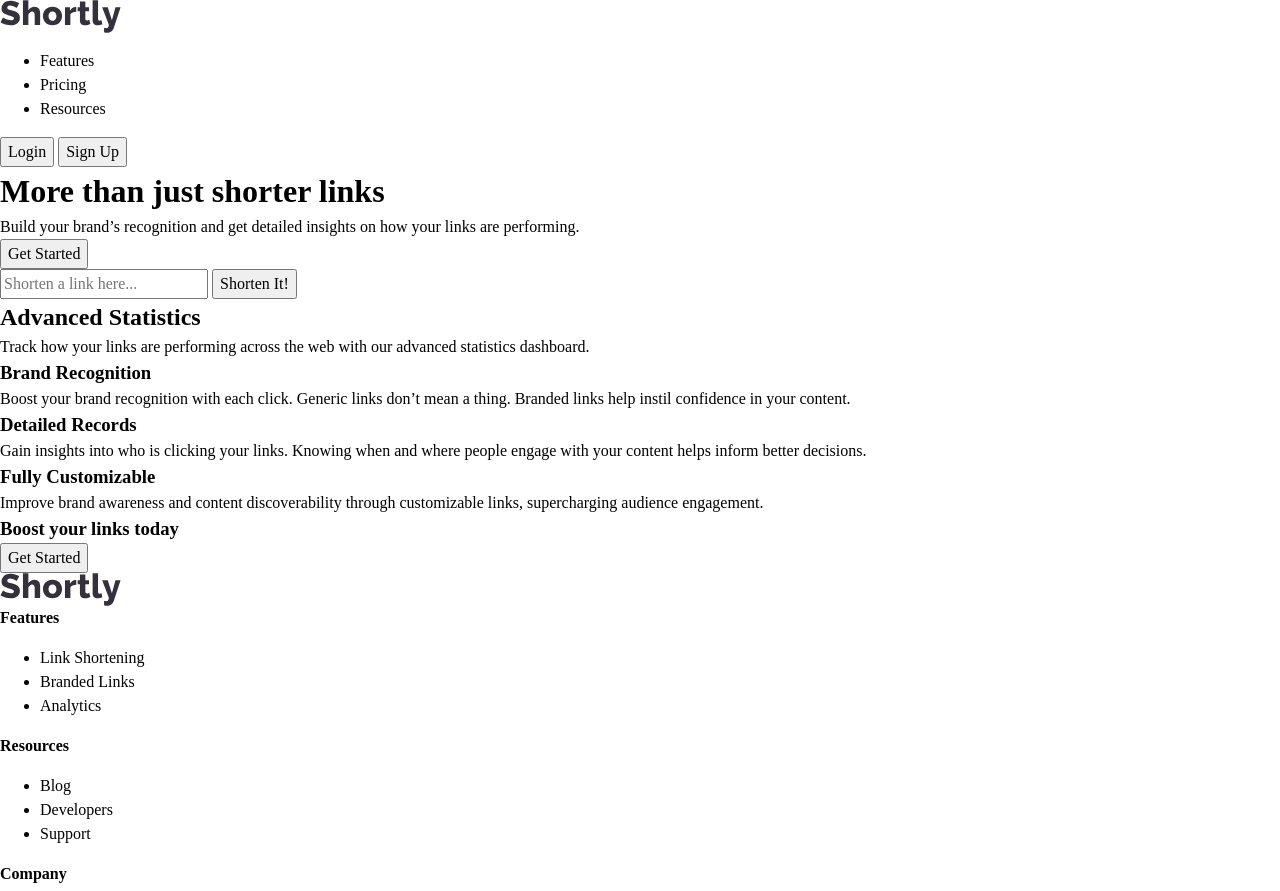
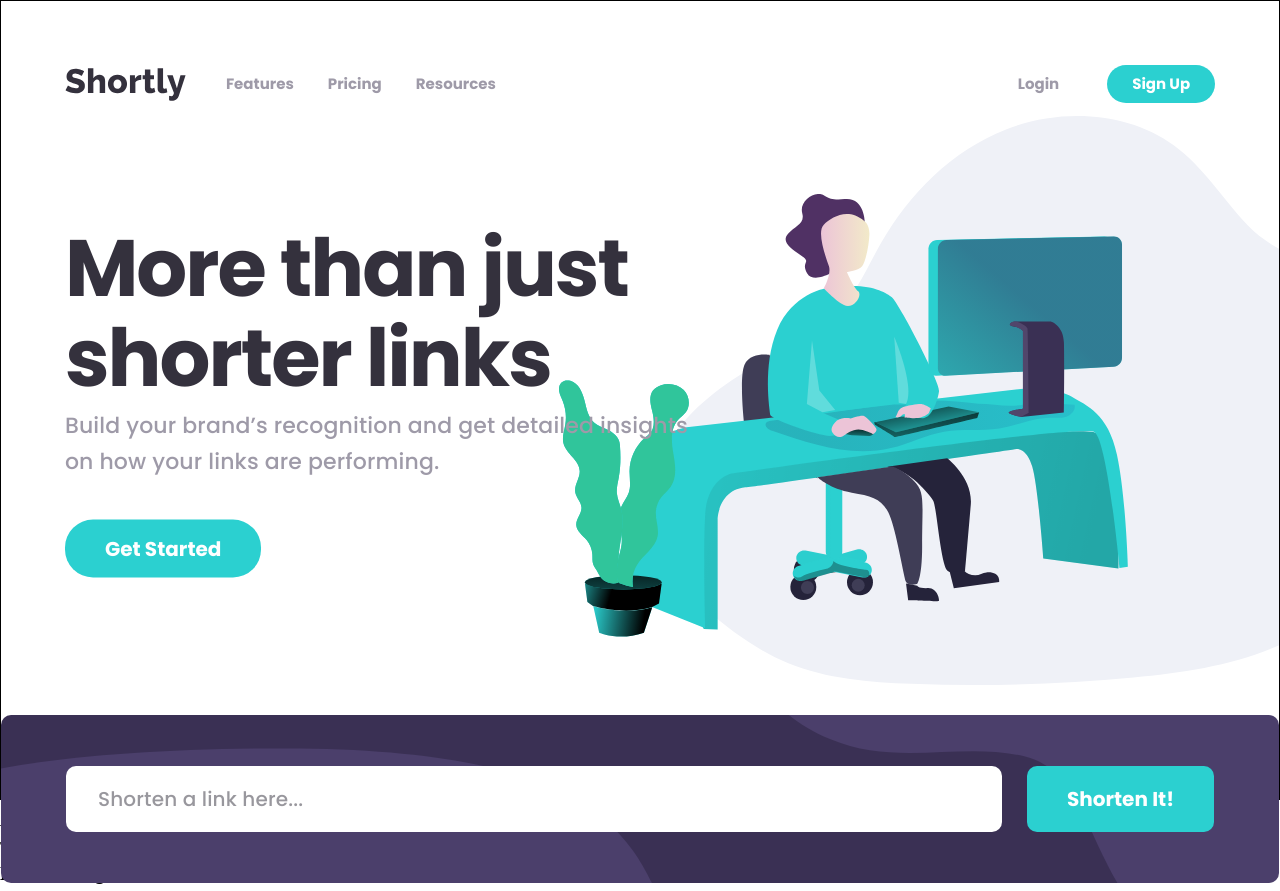
Before and after one commit to kristijan-kresic-hvar/url_shortening_challenge, a plain HTML site: page index.html in a window 1280 px wide. Shown: the top 891 px of the page. Drawn offline with Linux system fonts and the light colour scheme.

Commit message:
Header styles

```diff
--- /dev/null
+++ b/assets/scss/header/__header.scss
@@ -0,0 +1,119 @@
+.header {
+  width: 100%;
+  min-height: 800px;
+  background: url("../images/working_with_computer.svg");
+  background-repeat: no-repeat;
+  background-position: 100% center;
+  background-size: 45rem;
+  border: 1px solid black;
+  position: relative;
+
+  &__content {
+    position: absolute;
+    top: 50%;
+    transform: translateY(-50%);
+    width: 25%;
+    min-width: 635px;
+
+    h1 {
+      font-family: Poppins;
+      font-style: normal;
+      font-weight: bold;
+      font-size: 80px;
+      line-height: 90px;
+      letter-spacing: -2px;
+      color: #34313d;
+    }
+
+    p {
+      font-family: Poppins;
+      font-style: normal;
+      font-weight: 500;
+      font-size: 22px;
+      line-height: 36px;
+      letter-spacing: 0.15px;
+      color: #9e9aa8;
+      margin-top: 5px;
+    }
+
+    &__cta {
+      margin-top: 40px;
+      border: none;
+      outline-color: transparent;
+      background: #2bd0d0;
+      border-radius: 28px;
+      padding: 14px 40px;
+      font-family: Poppins;
+      font-style: normal;
+      font-weight: bold;
+      font-size: 20px;
+      line-height: 30px;
+      color: #ffffff;
+      cursor: pointer;
+    }
+  }
+
+  &__shortener_box {
+    position: absolute;
+    bottom: calc(168px / -2);
+    left: 50%;
+    transform: translateX(-50%);
+    min-height: 168px;
+    background: url("../images/bg-shorten-desktop.svg") #3a3054;
+    background-size: cover;
+    background-repeat: no-repeat;
+    width: 100%;
+    max-width: var(--max-desktop-width);
+    border-radius: 10px;
+    display: flex;
+    justify-content: space-between;
+    align-items: center;
+    padding: 0 65px;
+
+    input {
+      flex: 2;
+      margin-right: 25px;
+      max-width: 85%;
+      height: 100%;
+      padding: 18px 32px;
+      border: none;
+      border-radius: 10px;
+      outline: none;
+      font-family: Poppins;
+      font-style: normal;
+      font-weight: 500;
+      font-size: 20px;
+      line-height: 36px;
+      letter-spacing: 0.15px;
+      color: #34313d;
+      mix-blend-mode: normal;
+
+      &::placeholder {
+        font-family: Poppins;
+        font-style: normal;
+        font-weight: 500;
+        font-size: 20px;
+        line-height: 36px;
+        letter-spacing: 0.15px;
+        color: #34313d;
+        mix-blend-mode: normal;
+        opacity: 0.5;
+      }
+    }
+
+    button {
+      padding: 18px 40px;
+      cursor: pointer;
+      border: none;
+      outline-color: transparent;
+      font-family: Poppins;
+      font-style: normal;
+      font-weight: bold;
+      font-size: 20px;
+      line-height: 30px;
+      color: #ffffff;
+      background: #2bd0d0;
+      border-radius: 10px;
+    }
+  }
+}
--- a/assets/scss/index.scss
+++ b/assets/scss/index.scss
@@ -1,2 +1,12 @@
 @import "__variables";
 @import "__reset";
+
+/* components */
+@import "./header/_header";
+@import "./nav/_nav";
+
+.container {
+  max-width: var(--max-desktop-width);
+  width: 90%;
+  margin: 0 auto;
+}
--- /dev/null
+++ b/assets/scss/nav/__nav.scss
@@ -0,0 +1,64 @@
+.nav {
+  padding-top: 55px;
+  display: flex;
+  justify-content: space-between;
+  align-items: center;
+
+  &__left {
+    display: flex;
+    align-items: center;
+    &__links {
+      list-style-type: none;
+    }
+
+    &__link {
+      display: inline-block;
+      margin-right: 30px;
+      font-family: Poppins;
+      font-style: normal;
+      font-weight: bold;
+      font-size: 15px;
+      line-height: 22px;
+      color: #9e9aa8;
+      cursor: pointer;
+
+      &:last-child {
+        margin-right: 0;
+      }
+    }
+  }
+
+  &__right {
+    &__loginbtn {
+      font-family: 'Poppins';
+      font-style: normal;
+      font-weight: 700;
+      font-size: 15px;
+      line-height: 22px;
+      /* identical to box height */
+      color: #9E9AA8;
+      border: none;
+      outline: none;
+      background: transparent;
+      cursor: pointer;
+      margin-right: 38px;
+    }
+
+    &__signupbtn {
+      background: #2BD0D0;
+      border-radius: 28px;
+      font-family: 'Poppins';
+      font-style: normal;
+      font-weight: 700;
+      font-size: 15px;
+      line-height: 22px;
+      color: #FFFFFF;
+      border: none;
+      padding: 8px 25px;
+      cursor: pointer;
+    }
+  }
+
+  &__right {
+  }
+}
--- a/index.html
+++ b/index.html
@@ -16,6 +16,7 @@
 
   <!-- Header start -->
   <header class="header">
+    <div class="container">
       <!-- Nav start -->
       <nav class="nav">
         <div class="nav__left">
@@ -36,6 +37,7 @@
         <h1>More than just shorter links</h1>
         <p>Build your brand’s recognition and get detailed insights on how your links are performing.</p>
         <button type="button" class="header__content__cta">Get Started</button>
+      </div>
     </div>
 
     <div class="header__shortener_box">
```
Also changed, not shown: assets/css/index.css, assets/images/working_with_computer.svg (added), 1 other file. Lines whose indentation alone changed are shown as unchanged.
